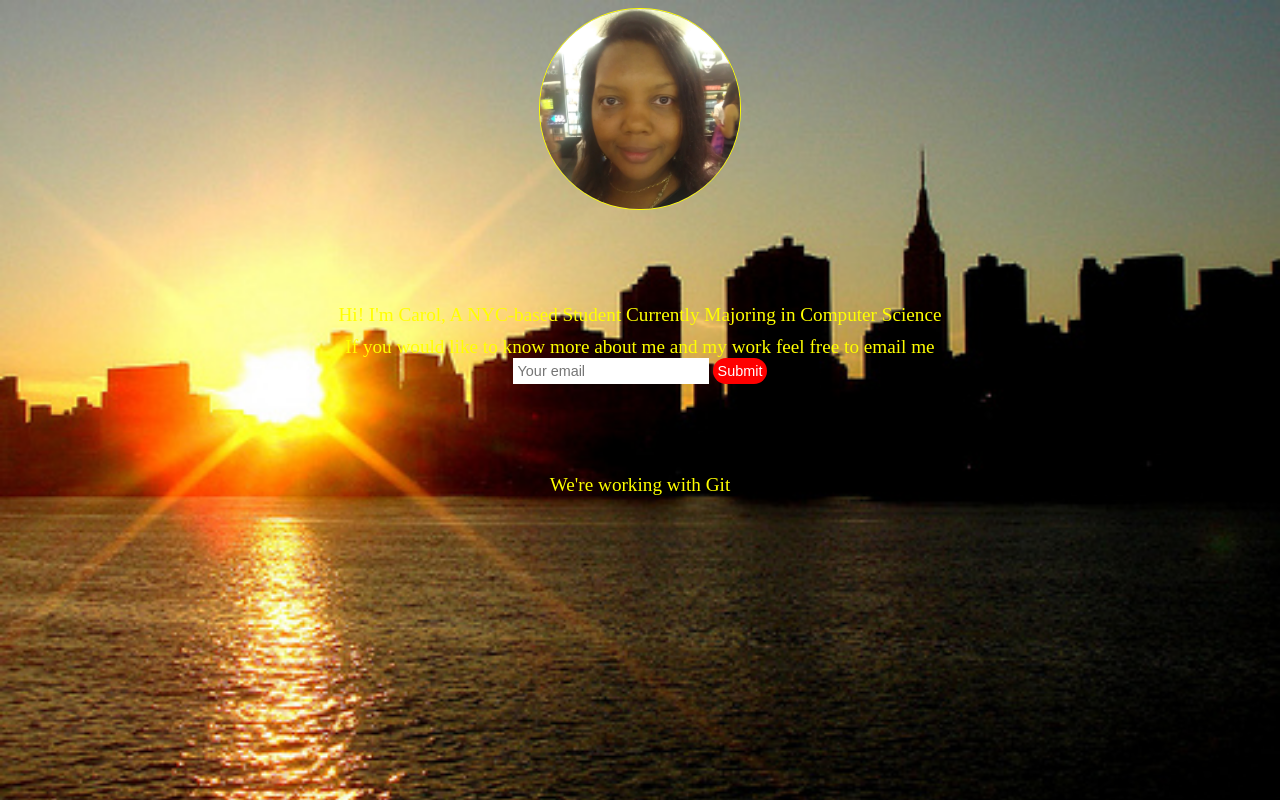
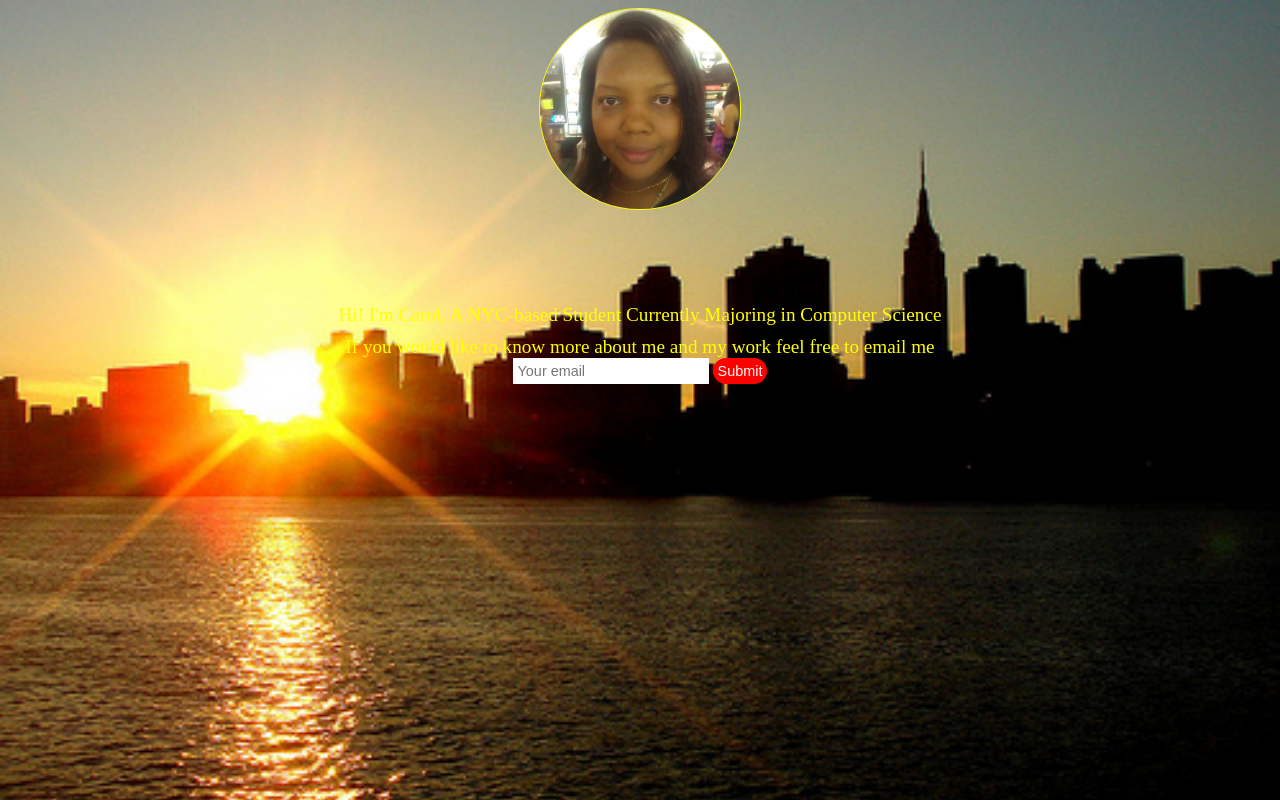
Before and after one commit to Carolvgonzalez/First-Site, a plain HTML site: page index.html in a window 1280 px wide. Drawn offline with Linux system fonts and the light colour scheme.

Commit message:
Revert "Insert Git Paragrah"
This reverts commit 6dda016d648b1d2343383fe6d8a707d9fcb96bfe.

```diff
--- a/index.html
+++ b/index.html
@@ -13,7 +13,6 @@
 <input type="email" placeholder = "Your email">
 <input class = "bu" type="Submit">
 
-<p> We're working with Git</p>
 
 </body>
 </html>
```
